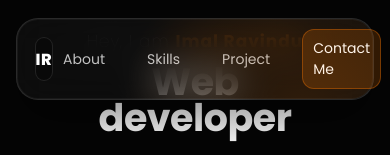
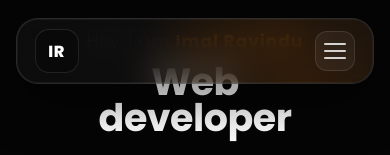
Before and after one commit to bandaraIR/imal_portfolio, a React (Vite) app: page / in a window 390 px wide. Shown: the top 155 px of the page. Built offline with nearby package versions, Linux system fonts and the light colour scheme.

Commit message:
changed navbar

```diff
--- a/src/components/Navbar.jsx
+++ b/src/components/Navbar.jsx
@@ -1,19 +1,52 @@
+import { useState, useEffect } from "react";
 import "../styles/navbar.css";
 
 export default function Navbar() {
+  const [open, setOpen] = useState(false);
+
+  // Close menu on scroll
+  useEffect(() => {
+    const handleScroll = () => setOpen(false);
+    window.addEventListener("scroll", handleScroll);
+    return () => window.removeEventListener("scroll", handleScroll);
+  }, []);
+
+  // Close menu when a link is clicked
+  const handleLinkClick = () => setOpen(false);
+
   return (
     <header className="nav">
-      <div className="nav__container">
+      <div className={`nav__container ${open ? "nav__container--open" : ""}`}>
+
         {/* Logo */}
         <a className="nav__logo" href="#home">IR</a>
 
-        {/* Links */}
+        {/* Desktop Links */}
         <nav className="nav__links">
           <a href="#about">About</a>
           <a href="#skills">Skills</a>
           <a href="#projects">Project</a>
           <a className="nav__contact" href="#contact">Contact Me</a>
         </nav>
+
+        {/* Hamburger Button */}
+        <button
+          className={`nav__burger ${open ? "nav__burger--open" : ""}`}
+          onClick={() => setOpen(prev => !prev)}
+          aria-label="Toggle menu"
+        >
+          <span />
+          <span />
+          <span />
+        </button>
+      </div>
+
+      {/* Mobile Dropdown Menu */}
+      <div className={`nav__mobile ${open ? "nav__mobile--open" : ""}`}>
+        <a href="#about"    onClick={handleLinkClick}>About</a>
+        <a href="#skills"   onClick={handleLinkClick}>Skills</a>
+        <a href="#projects" onClick={handleLinkClick}>Project</a>
+        <a href="#contact"  onClick={handleLinkClick} className="nav__contact">Contact Me</a>
       </div>
     </header>
   );
--- a/src/styles/navbar.css
+++ b/src/styles/navbar.css
@@ -1,4 +1,4 @@
-.nav{
+.nav {
   position: fixed;
   top: 18px;
   left: 0;
@@ -6,7 +6,7 @@
   z-index: 999;
 }
 
-.nav__container{
+.nav__container {
   width: min(1180px, 92%);
   margin: 0 auto;
   padding: 10px 18px;
@@ -19,14 +19,16 @@
   background: rgba(20, 20, 20, 0.55);
   backdrop-filter: blur(18px);
   -webkit-backdrop-filter: blur(18px);
-  border: 1px solid rgba(255,255,255,0.12);
+  border: 1px solid rgba(255, 255, 255, 0.12);
   box-shadow:
-    0 20px 50px rgba(0,0,0,0.45),
-    0 0 0 1px rgba(255,255,255,0.05) inset;
+    0 20px 50px rgba(0, 0, 0, 0.45),
+    0 0 0 1px rgba(255, 255, 255, 0.05) inset;
 
   transition: all 0.3s ease;
+  position: relative;
 }
-.nav__container::after{
+
+.nav__container::after {
   content: "";
   position: absolute;
   inset: 0;
@@ -35,14 +37,15 @@
 
   background: radial-gradient(
     circle at 80% 120%,
-    rgba(255,122,0,0.25),
+    rgba(255, 122, 0, 0.25),
     transparent 60%
   );
 
   opacity: 0.6;
 }
 
-.nav__logo{
+/* Logo */
+.nav__logo {
   font-weight: 800;
   letter-spacing: 0.5px;
   color: white;
@@ -56,18 +59,21 @@
   justify-content: center;
 
   border-radius: 14px;
-  background: rgba(0,0,0,0.25);
-  border: 1px solid rgba(255,255,255,0.10);
+  background: rgba(0, 0, 0, 0.25);
+  border: 1px solid rgba(255, 255, 255, 0.10);
+  flex-shrink: 0;
+  z-index: 1;
 }
 
-.nav__links{
+/* Desktop Links */
+.nav__links {
   display: flex;
   gap: 22px;
   align-items: center;
 }
 
-.nav__links a{
-  color: rgba(255,255,255,0.75);
+.nav__links a {
+  color: rgba(255, 255, 255, 0.75);
   text-decoration: none;
   font-size: 14px;
   padding: 8px 10px;
@@ -75,17 +81,126 @@
   transition: 0.25s ease;
 }
 
-.nav__links a:hover{
+.nav__links a:hover {
   color: white;
-  background: rgba(255,255,255,0.06);
+  background: rgba(255, 255, 255, 0.06);
 }
 
-.nav__contact{
-  background: rgba(255,122,0,0.18);
-  border: 1px solid rgba(255,122,0,0.35);
+.nav__contact {
+  background: rgba(255, 122, 0, 0.18) !important;
+  border: 1px solid rgba(255, 122, 0, 0.35) !important;
   color: white !important;
 }
 
-.nav__contact:hover{
-  background: rgba(255,122,0,0.28);
+.nav__contact:hover {
+  background: rgba(255, 122, 0, 0.28) !important;
 }
+
+/* ── Hamburger Button ───────────────────────────────────── */
+.nav__burger {
+  display: none;
+  flex-direction: column;
+  justify-content: center;
+  gap: 5px;
+  width: 40px;
+  height: 40px;
+  padding: 8px;
+  background: rgba(255, 255, 255, 0.05);
+  border: 1px solid rgba(255, 255, 255, 0.10);
+  border-radius: 12px;
+  cursor: pointer;
+  z-index: 1;
+  transition: background 0.2s ease, border-color 0.2s ease;
+}
+
+.nav__burger:hover {
+  background: rgba(255, 122, 0, 0.10);
+  border-color: rgba(255, 122, 0, 0.3);
+}
+
+.nav__burger span {
+  display: block;
+  width: 100%;
+  height: 2px;
+  background: rgba(255, 255, 255, 0.80);
+  border-radius: 2px;
+  transition: transform 0.3s ease, opacity 0.3s ease;
+  transform-origin: center;
+}
+
+/* Animate to X when open */
+.nav__burger--open span:nth-child(1) {
+  transform: translateY(7px) rotate(45deg);
+}
+.nav__burger--open span:nth-child(2) {
+  opacity: 0;
+  transform: scaleX(0);
+}
+.nav__burger--open span:nth-child(3) {
+  transform: translateY(-7px) rotate(-45deg);
+}
+
+/* ── Mobile Dropdown ────────────────────────────────────── */
+.nav__mobile {
+  width: min(1180px, 92%);
+  margin: 8px auto 0;
+
+  display: flex;
+  flex-direction: column;
+  gap: 4px;
+  padding: 0 12px;
+
+  background: rgba(18, 18, 18, 0.92);
+  backdrop-filter: blur(20px);
+  -webkit-backdrop-filter: blur(20px);
+  border: 1px solid rgba(255, 255, 255, 0.10);
+  border-radius: 18px;
+  box-shadow: 0 20px 50px rgba(0, 0, 0, 0.5);
+
+  /* Collapsed state */
+  max-height: 0;
+  overflow: hidden;
+  opacity: 0;
+  pointer-events: none;
+  transition: max-height 0.35s ease, opacity 0.3s ease, padding 0.3s ease;
+}
+
+.nav__mobile--open {
+  max-height: 320px;
+  opacity: 1;
+  pointer-events: all;
+  padding: 12px;
+}
+
+.nav__mobile a {
+  color: rgba(255, 255, 255, 0.75);
+  text-decoration: none;
+  font-size: 15px;
+  font-weight: 500;
+  padding: 12px 14px;
+  border-radius: 12px;
+  transition: background 0.2s ease, color 0.2s ease;
+  border: 1px solid transparent;
+}
+
+.nav__mobile a:hover {
+  color: white;
+  background: rgba(255, 255, 255, 0.06);
+}
+
+.nav__mobile .nav__contact {
+  margin-top: 4px;
+  text-align: center;
+  justify-content: center;
+}
+
+/* ── Responsive ─────────────────────────────────────────── */
+@media (max-width: 640px) {
+  .nav__links {
+    display: none;
+  }
+
+  .nav__burger {
+    display: flex;
+  }
+}
```
